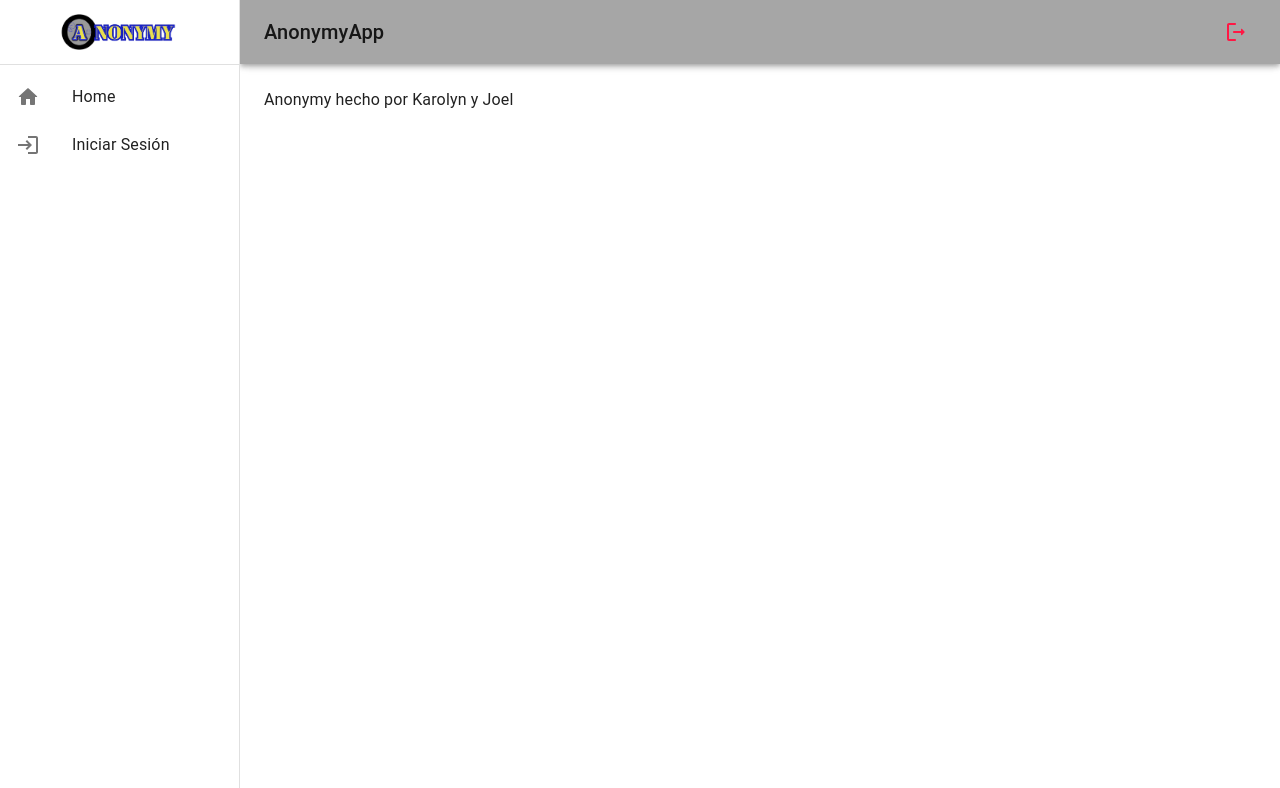
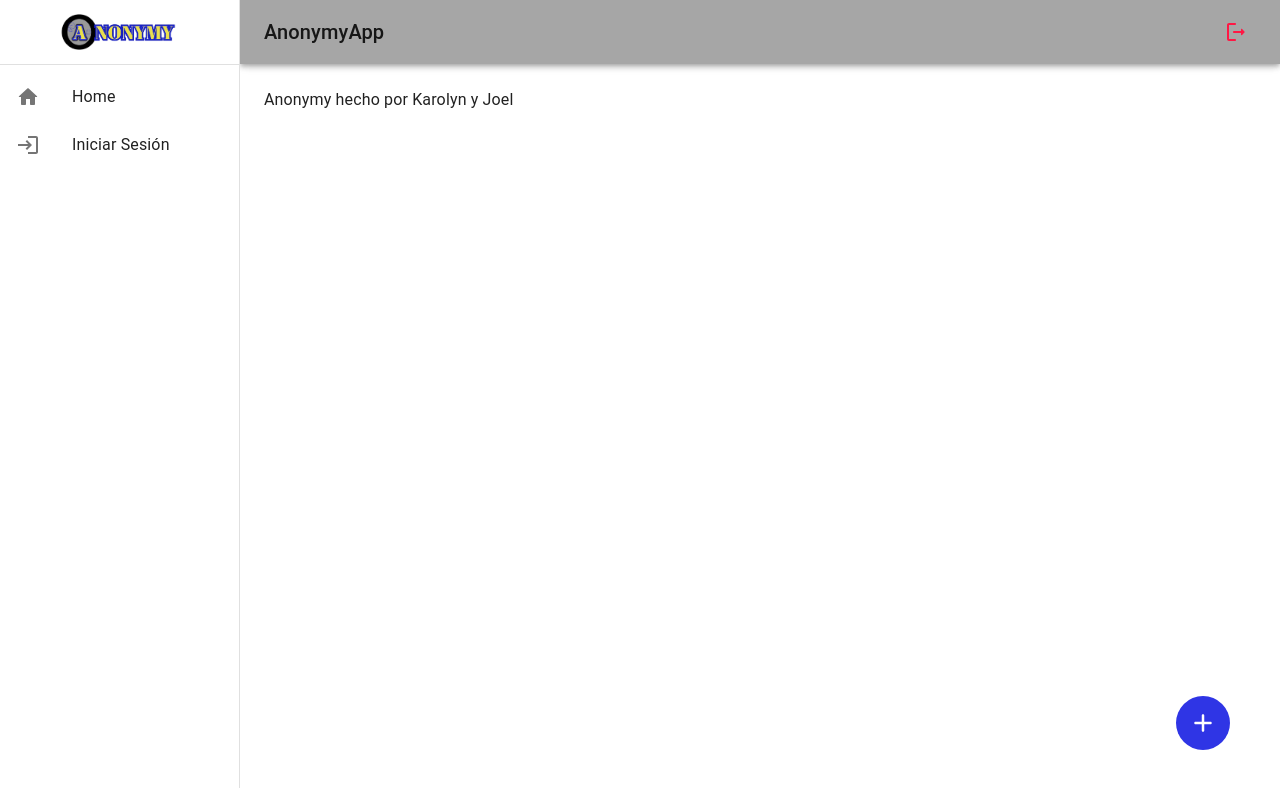
Before and after one commit to JoelDiazPA/Anonymy, a React (Vite) app: page / in a window 1280 px wide. Shown: the top 788 px of the page. Built offline with nearby package versions, Linux system fonts and the light colour scheme.

Commit message:
Boton flotante hecho (no funcional)

```diff
--- a/src/anonymy/pages/AnonymyPage.jsx
+++ b/src/anonymy/pages/AnonymyPage.jsx
@@ -1,10 +1,29 @@
 import React from 'react'
 import { AnonymyLayout } from '../layout/AnonymyLayout'
+import { IconButton } from '@mui/material'
+import { AddRounded } from '@mui/icons-material'
 
 export const AnonymyPage = () => {
   return (
     <AnonymyLayout>
       Anonymy hecho por Karolyn y Joel
+
+      <IconButton
+        size='large'
+        sx={{
+          color: 'white',
+          backgroundColor: 'secondary.main',
+          ':hover': { backgroundColor: 'secondary.main', opacity: 0.9 },
+          position: 'fixed',
+          right: 50,
+          bottom: 50,
+        }}
+      >
+        <AddRounded sx={{ fontSize: 30 }} />
+      </IconButton>
+
+
     </AnonymyLayout>
+
   )
 }
```
